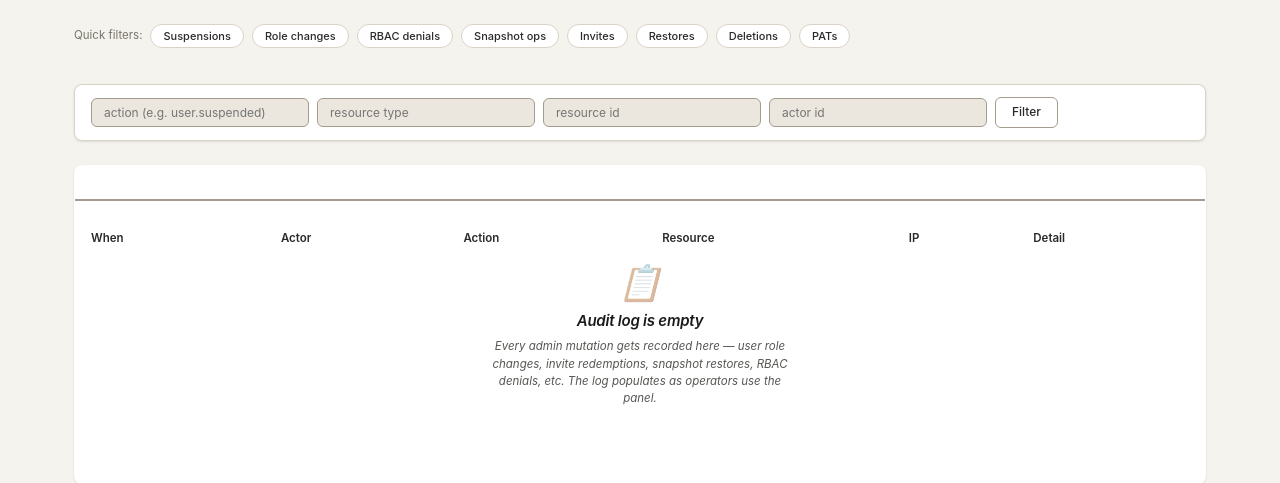
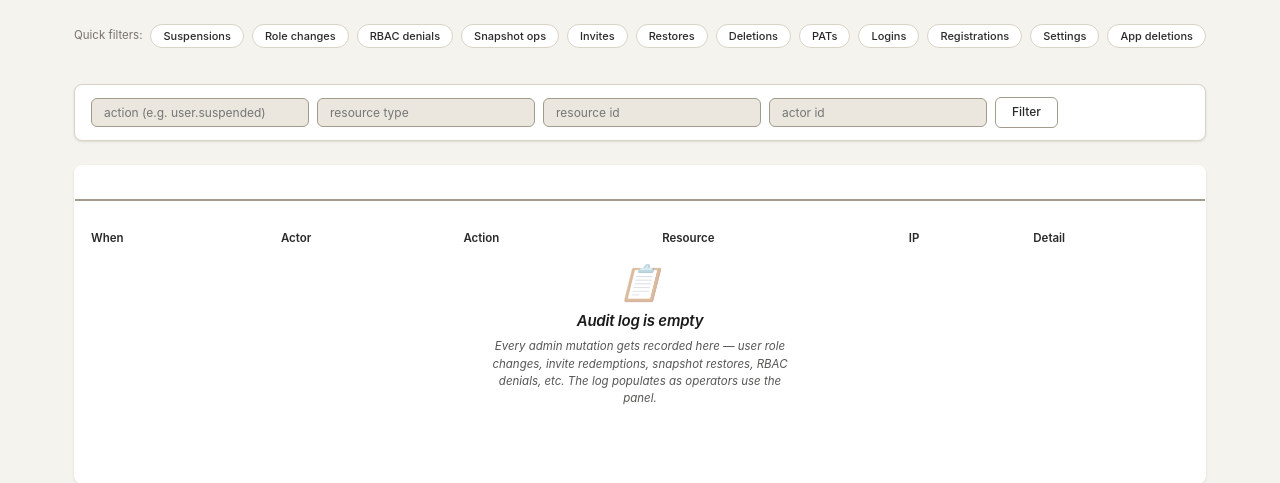
Before and after one commit to nks-hub/wdc-catalog-api, a Python web app: template app/templates/audit.html in a window 1280 px wide. Shown: the part 117-600 px from the top of the page. Run offline with Jinja, Linux system fonts and the light colour scheme; the template is opened without the code that fills it, so the values that code supplies are empty.

Commit message:
ui(audit): quick-filter chips for login/register/settings/app.deleted events

```diff
--- a/app/templates/audit.html
+++ b/app/templates/audit.html
@@ -17,6 +17,10 @@
     <a class="chip {% if action == 'backup.restored' %}chip-active{% endif %}" href="/admin/audit?action=backup.restored">Restores</a>
     <a class="chip {% if action == 'user.deleted' %}chip-active{% endif %}" href="/admin/audit?action=user.deleted">Deletions</a>
     <a class="chip {% if resource_type == 'pat' and not action %}chip-active{% endif %}" href="/admin/audit?resource_type=pat">PATs</a>
+    <a class="chip {% if action == 'login.ok' %}chip-active{% endif %}" href="/admin/audit?action=login.ok">Logins</a>
+    <a class="chip {% if action == 'account.registered' %}chip-active{% endif %}" href="/admin/audit?action=account.registered">Registrations</a>
+    <a class="chip {% if action == 'settings.updated' %}chip-active{% endif %}" href="/admin/audit?action=settings.updated">Settings</a>
+    <a class="chip {% if action == 'app.deleted' %}chip-active{% endif %}" href="/admin/audit?action=app.deleted">App deletions</a>
   </div>
 
   <form method="get" class="inline-form">
```
